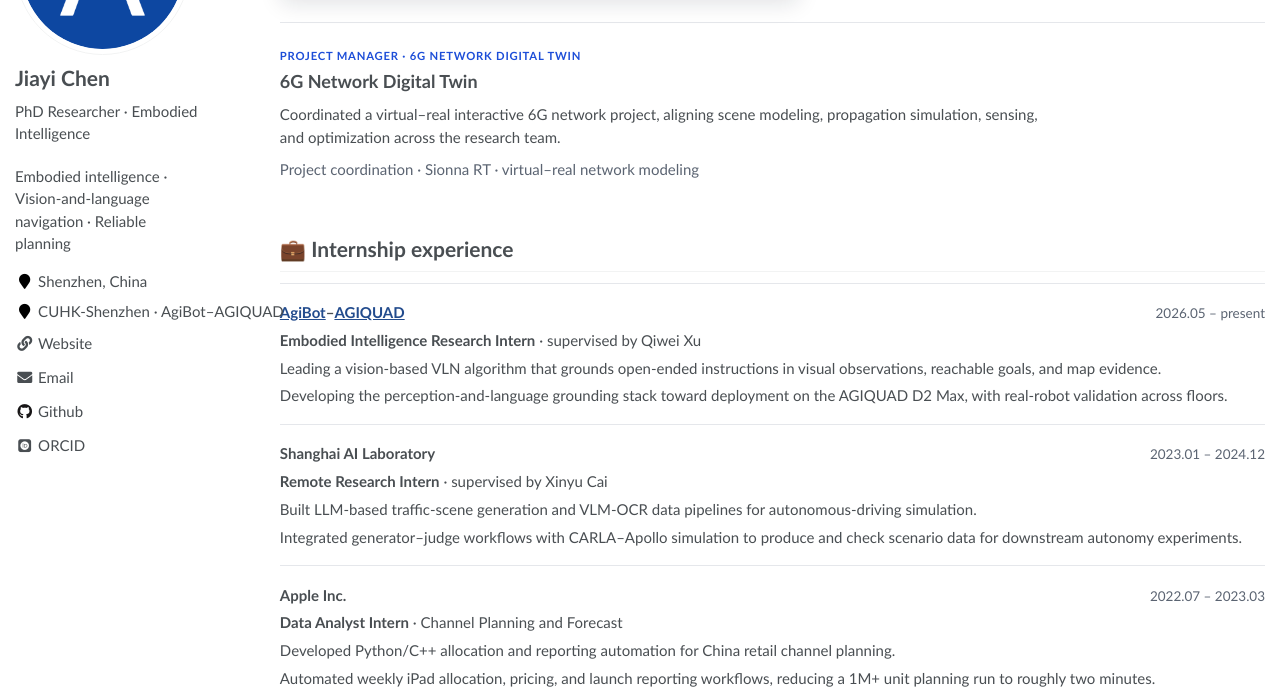
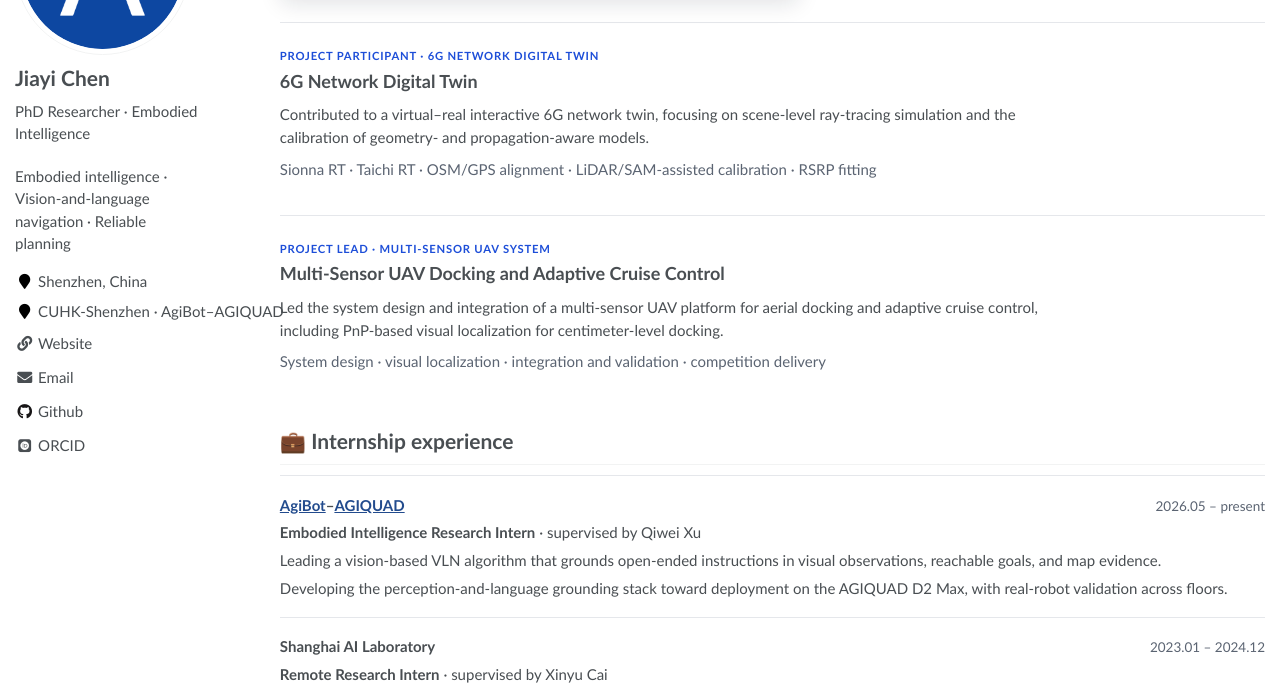
Before and after one commit to cjychenjiayi/cjychenjiayi.github.io, a Jekyll site: the page built from _pages/about.md, in a window 1280 px wide and 900 px high, scrolled down 1778 px, cut to the strip 211-900 px from the top of the window. Built offline with Jekyll 4.4.1, drawn with Linux system fonts in a browser that asks for light colours; some web fonts are replaced.

Commit message:
Clarify project roles and add UAV leadership (#16)
Describe 6G contribution accurately and add UAV project leadership.

```diff
--- a/_pages/about.md
+++ b/_pages/about.md
@@ -93,10 +93,19 @@ Since May 2026, I have been working with <a href='https://www.agibot.com/' targe
 
 <div class='research-card project-card'>
   <div class='research-card-body'>
-    <div class='research-badge'>Project Manager · 6G network digital twin</div>
+    <div class='research-badge'>Project participant · 6G network digital twin</div>
     <h3>6G Network Digital Twin</h3>
-    <p>Coordinated a virtual–real interactive 6G network project, aligning scene modeling, propagation simulation, sensing, and optimization across the research team.</p>
-    <p class='research-meta'>Project coordination · Sionna RT · virtual–real network modeling</p>
+    <p>Contributed to a virtual–real interactive 6G network twin, focusing on scene-level ray-tracing simulation and the calibration of geometry- and propagation-aware models.</p>
+    <p class='research-meta'>Sionna RT · Taichi RT · OSM/GPS alignment · LiDAR/SAM-assisted calibration · RSRP fitting</p>
+  </div>
+</div>
+
+<div class='research-card project-card'>
+  <div class='research-card-body'>
+    <div class='research-badge'>Project lead · multi-sensor UAV system</div>
+    <h3>Multi-Sensor UAV Docking and Adaptive Cruise Control</h3>
+    <p>Led the system design and integration of a multi-sensor UAV platform for aerial docking and adaptive cruise control, including PnP-based visual localization for centimeter-level docking.</p>
+    <p class='research-meta'>System design · visual localization · integration and validation · competition delivery</p>
   </div>
 </div>
 
```
